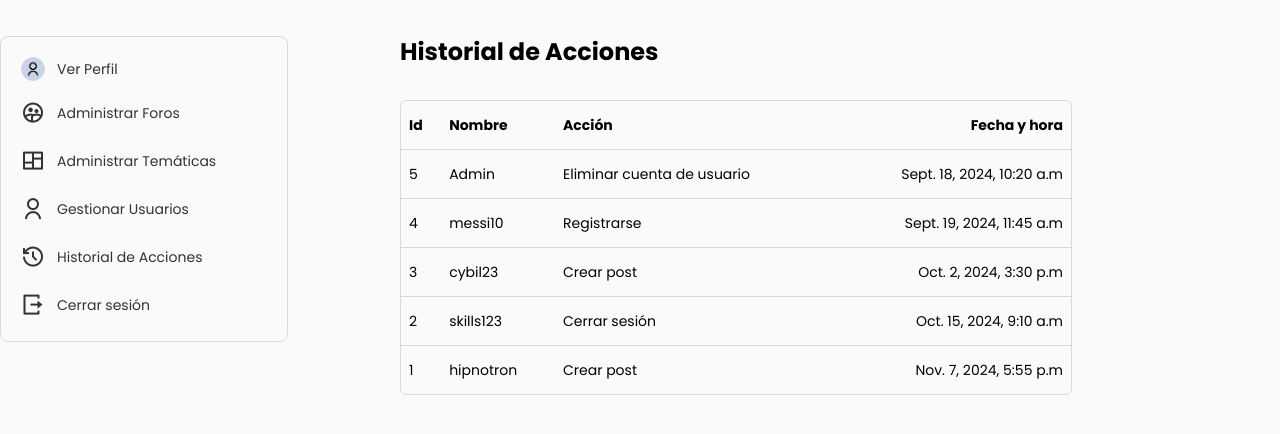
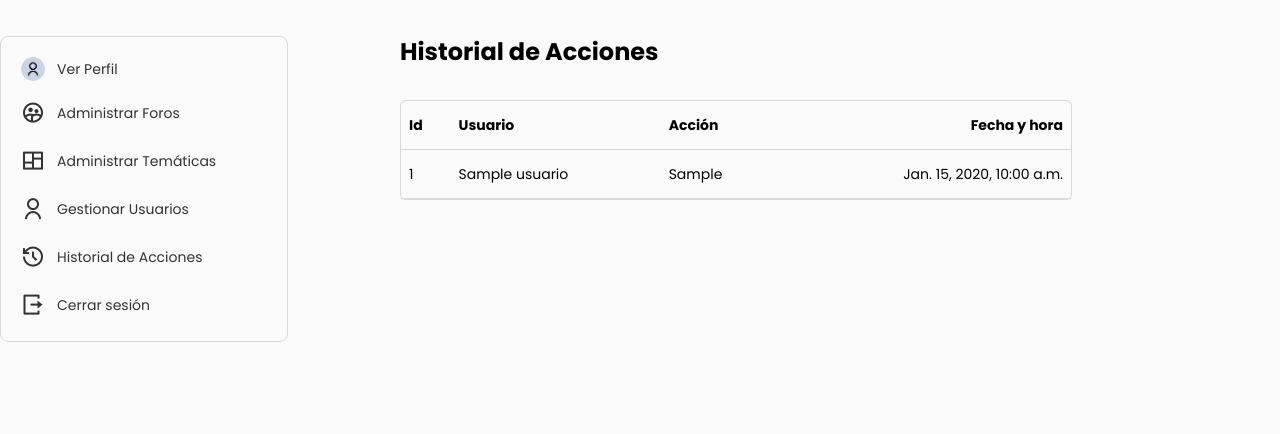
Before and after one commit to johan2160/Foros, a Django app: page /historial_acciones/ in a window 1280 px wide. Shown: the part 64-498 px from the top of the page. Run offline with Django 5.2, Linux system fonts and the light colour scheme; tables that the repository leaves empty hold one stand-in row (values such as "Sample post"); parts of the project's set-up code (start-up, migrations or seed data) failed here and were passed over; some libraries are stand-ins or nearby versions.

Commit message:
feat: mejorar la visualización del historial de acciones
- Se reemplazó la lista estática de acciones por un bucle dinámico para mostrar el historial desde el backend.
- Se actualizó la columna de usuarios para mostrar el nombre correspondiente.
- Se añadió un mensaje de alerta en caso de no haber acciones registradas.

```diff
--- a/foros/templates/historial_acciones.html
+++ b/foros/templates/historial_acciones.html
@@ -5,7 +5,6 @@ ForoVox | Historial de Acciones
 {% endblock %}
 
 {% block content %}
-
 {% include 'components/admin-display.html' %}
 <div class="flex justify-center">
   <div class="flex flex-col items-center xl:items-start max-w-7xl w-full px-4 xl:pl-[25rem]">
@@ -15,46 +14,27 @@ ForoVox | Historial de Acciones
         <thead>
           <tr class="border-b border-[#D9D9D9] hover:bg-[#F1F3F8] transition-colors">
             <th class="text-left p-2 py-3.5">Id</th>
-            <th class="text-left p-2 py-3.5">Nombre</th>
+            <th class="text-left p-2 py-3.5">Usuario</th>
             <th class="text-left p-2 py-3.5">Acción</th>
             <th class="text-right p-2 py-3.5">Fecha y hora</th>
           </tr>
         </thead>
         <tbody>
+          {% for accion in historial reversed %}
           <tr class="border-b border-[#D9D9D9] hover:bg-[#F1F3F8] transition-colors">
-            <td class="text-left p-2 py-3.5">5</td>
-            <td class="text-left p-2 py-3.5">Admin</td>
-            <td class="text-left p-2 py-3.5">Eliminar cuenta de usuario</td>
-            <td class="text-right p-2 py-3.5">Sept. 18, 2024, 10:20 a.m</td>
+            <td class="text-left p-2 py-3.5">{{ accion.id }}</td>
+            <td class="text-left p-2 py-3.5">{{ accion.usuario.nombres }}</td>
+            <td class="text-left p-2 py-3.5">{{ accion.accion }}</td>
+            <td class="text-right p-2 py-3.5">{{ accion.fecha|date:"M. d, Y, g:i a" }}</td>
           </tr>
-          <tr class="border-b border-[#D9D9D9] hover:bg-[#F1F3F8] transition-colors">
-            <td class="text-left p-2 py-3.5">4</td>
-            <td class="text-left p-2 py-3.5">messi10</td>
-            <td class="text-left p-2 py-3.5">Registrarse</td>
-            <td class="text-right p-2 py-3.5">Sept. 19, 2024, 11:45 a.m</td>
+          {% empty %}
+          <tr>
+            <td colspan="4" class="text-center p-2 py-3.5">No hay acciones registradas</td>
           </tr>
-          <tr class="border-b border-[#D9D9D9] hover:bg-[#F1F3F8] transition-colors">
-            <td class="text-left p-2 py-3.5">3</td>
-            <td class="text-left p-2 py-3.5">cybil23</td>
-            <td class="text-left p-2 py-3.5">Crear post</td>
-            <td class="text-right p-2 py-3.5">Oct. 2, 2024, 3:30 p.m</td>
-          </tr>
-          <tr class="border-b border-[#D9D9D9] hover:bg-[#F1F3F8] transition-colors">
-            <td class="text-left p-2 py-3.5">2</td>
-            <td class="text-left p-2 py-3.5">skills123</td>
-            <td class="text-left p-2 py-3.5">Cerrar sesión</td>
-            <td class="text-right p-2 py-3.5">Oct. 15, 2024, 9:10 a.m</td>
-          </tr>
-          <tr class="hover:bg-[#F1F3F8] transition-colors">
-            <td class="text-left p-2 py-3.5">1</td>
-            <td class="text-left p-2 py-3.5">hipnotron</td>
-            <td class="text-left p-2 py-3.5">Crear post</td>
-            <td class="text-right p-2 py-3.5">Nov. 7, 2024, 5:55 p.m</td>
-          </tr>
+          {% endfor %}
         </tbody>
       </table>
     </div>
   </div>
 </div>
-
 {% endblock %}
```
